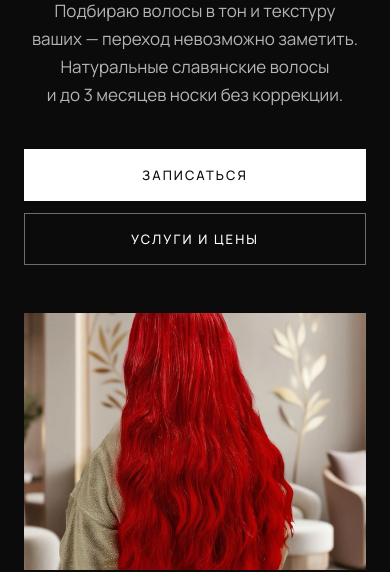
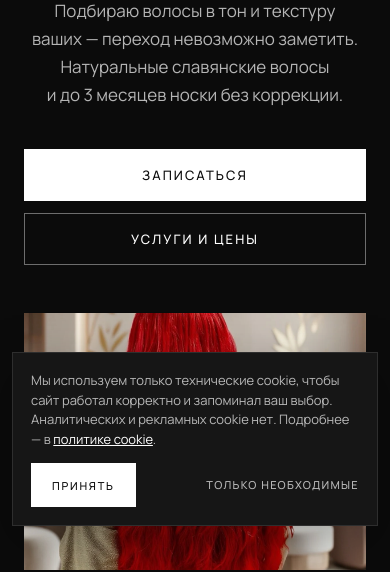
Before and after one commit to lnostranec/laches, a plain HTML site: page index.html in a window 390 px wide. Shown: the part 306-878 px from the top of the page. Drawn offline with nearby package versions, Linux system fonts and the light colour scheme.

Commit message:
Cookie-баннер и политика использования cookie
Добавлены уведомление о технических cookie с сохранением выбора, страница политики cookie и ссылки в подвале и политике конфиденциальности.

```diff
--- /dev/null
+++ b/cookie.js
@@ -0,0 +1,35 @@
+(() => {
+  const COOKIE_NAME = "cookie_consent";
+  const MAX_AGE = 60 * 60 * 24 * 365;
+
+  const hasChoice = document.cookie
+    .split("; ")
+    .some((item) => item.startsWith(COOKIE_NAME + "="));
+
+  if (hasChoice) return;
+
+  const banner = document.createElement("div");
+  banner.className = "cookie";
+  banner.setAttribute("role", "dialog");
+  banner.setAttribute("aria-label", "Уведомление об использовании cookie");
+  banner.innerHTML = `
+    <p>Мы используем только технические cookie, чтобы сайт работал корректно и запоминал ваш выбор.
+       Аналитических и рекламных cookie нет. Подробнее — в <a href="cookies.html">политике cookie</a>.</p>
+    <div class="cookie__actions">
+      <button type="button" class="btn btn--light cookie__accept" data-cookie-accept>Принять</button>
+      <button type="button" class="cookie__essential" data-cookie-essential>Только необходимые</button>
+    </div>
+  `;
+
+  document.body.appendChild(banner);
+  document.body.classList.add("cookie-open");
+
+  const save = (value) => {
+    document.cookie = `${COOKIE_NAME}=${value}; max-age=${MAX_AGE}; path=/; SameSite=Lax`;
+    banner.remove();
+    document.body.classList.remove("cookie-open");
+  };
+
+  banner.querySelector("[data-cookie-accept]").addEventListener("click", () => save("accepted"));
+  banner.querySelector("[data-cookie-essential]").addEventListener("click", () => save("essential"));
+})();
--- a/index.html
+++ b/index.html
@@ -460,6 +460,7 @@
       <span class="footer__links">
         <a href="offer.html">Публичная оферта</a>
         <a href="privacy.html">Политика конфиденциальности</a>
+        <a href="cookies.html">Cookie</a>
       </span>
     </div>
   </footer>
@@ -523,6 +524,7 @@
     <img class="lightbox__img" id="lightbox-img" alt="">
   </dialog>
 
+  <script src="cookie.js" defer></script>
   <script src="script.js" defer></script>
 </body>
 </html>
--- a/styles.css
+++ b/styles.css
@@ -735,6 +735,43 @@ ul, ol { margin: 0; padding: 0; list-style: none; }
 .footer__links { display: flex; gap: 24px; flex-wrap: wrap; justify-content: center; }
 .footer a:hover { color: var(--white); }
 
+/* ---------- Уведомление о cookie ---------- */
+
+.cookie {
+  position: fixed;
+  left: 50%;
+  bottom: 16px;
+  transform: translateX(-50%);
+  z-index: 60;
+  width: min(760px, calc(100% - 32px));
+  display: flex;
+  align-items: center;
+  gap: 28px;
+  padding: 20px 24px;
+  background: var(--ink);
+  color: var(--white);
+  border: 1px solid var(--line-dark);
+  box-shadow: 0 18px 48px rgba(0, 0, 0, .35);
+}
+.cookie p { flex: 1; margin: 0; font-size: 13px; line-height: 1.5; color: #b8b8b8; }
+.cookie a { color: var(--white); }
+.cookie__actions { display: flex; align-items: center; gap: 16px; flex-shrink: 0; }
+.cookie .btn { min-height: 44px; padding: 0 20px; font-size: 11px; }
+.cookie__essential {
+  padding: 8px 0;
+  border: 0;
+  background: none;
+  color: #b8b8b8;
+  font: 500 11px/1.2 var(--sans);
+  letter-spacing: .12em;
+  text-transform: uppercase;
+  white-space: nowrap;
+  cursor: pointer;
+}
+.cookie__essential:hover { color: var(--white); }
+
+body.cookie-open { padding-bottom: 110px; }
+
 /* ---------- Появление при скролле ---------- */
 
 .reveal { opacity: 0; transform: translateY(24px); transition: opacity .8s var(--ease), transform .8s var(--ease); }
@@ -867,6 +904,20 @@ ul, ol { margin: 0; padding: 0; list-style: none; }
   .form__status { text-align: center; }
   .footer__inner { flex-direction: column; text-align: center; }
 
+  .cookie {
+    left: 12px;
+    right: 12px;
+    bottom: 12px;
+    width: auto;
+    transform: none;
+    flex-direction: column;
+    align-items: stretch;
+    gap: 14px;
+    padding: 18px;
+  }
+  .cookie__actions { justify-content: space-between; }
+  body.cookie-open { padding-bottom: 210px; }
+
   /* Окно записи — шторкой снизу */
   .modal {
     width: 100%;
```
Also changed, not shown: consent.html (+1 -0 lines), cookies.html (added, +84 -0 lines), offer.html (+1 -0 lines), privacy.html (+2 -0 lines).
